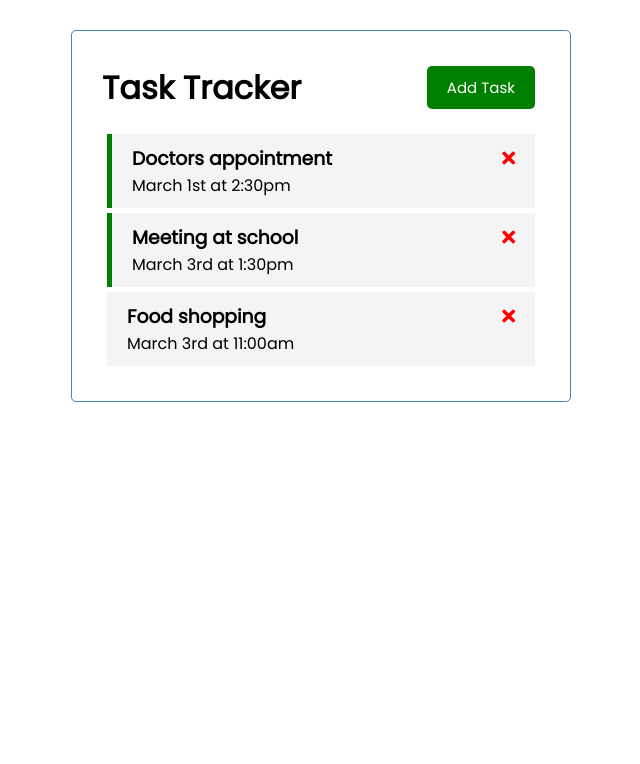
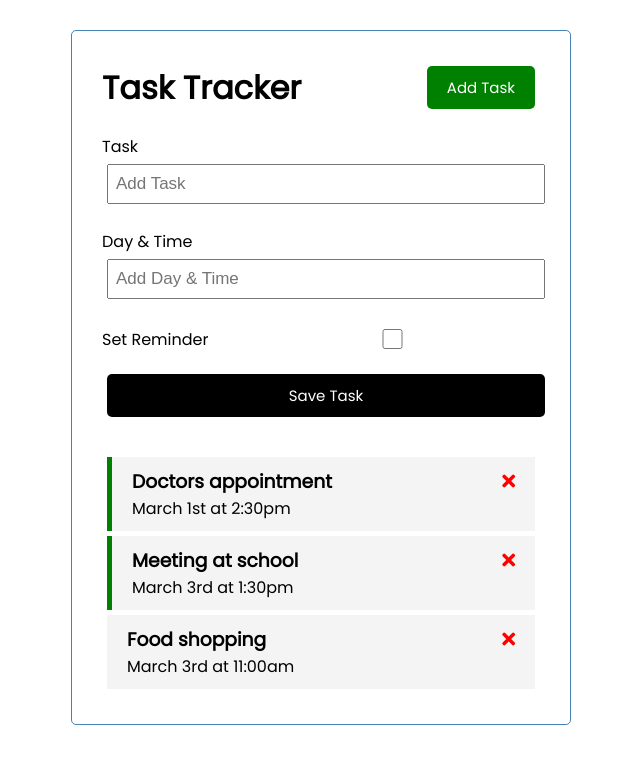
Before and after one commit to ErikAndresFelea/vue-practice-project, a Vue app: page / in a window 1280 px wide. Shown: the top 764 px of the page, without its empty margins (319-959 px from the left). Built offline with nearby package versions, Linux system fonts and the light colour scheme.

Commit message:
feature: add task

```diff
--- a/src/App.vue
+++ b/src/App.vue
@@ -1,39 +1,41 @@
 <template>
   <div class="container">
     <Header title="Task Tracker" />
-    <Tasks
-      @toggle-reminder="toggleReminder"
-      @delete-task="deleteTask"
-      :tasks="tasks"
-    />
+    <AddTask @add-task="addTask" />
+    <Tasks @toggle-reminder="toggleReminder" @delete-task="deleteTask" :tasks="tasks" />
   </div>
 </template>
 
 <script>
-import Header from "./components/Header";
-import Tasks from "./components/Tasks";
+import Header from "./components/Header"
+import Tasks from "./components/Tasks"
+import AddTask from "./components/AddTask"
 
 export default {
   name: "App",
   components: {
     Header,
     Tasks,
+    AddTask,
   },
   data() {
     return {
       tasks: [],
-    };
+    }
   },
   methods: {
+    addTask(task) {
+      this.tasks = [...this.tasks, task]
+    },
     deleteTask(id) {
       if (confirm("Are you sure?")) {
-        this.tasks = this.tasks.filter((task) => task.id !== id);
+        this.tasks = this.tasks.filter((task) => task.id !== id)
       }
     },
     toggleReminder(id) {
       this.tasks = this.tasks.map((task) =>
         task.id === id ? { ...task, reminder: !task.reminder } : task
-      );
+      )
     },
   },
   created() {
@@ -56,9 +58,9 @@
         day: "March 3rd at 11:00am",
         reminder: false,
       },
-    ];
+    ]
   },
-};
+}
 </script>
 
 <style>
--- /dev/null
+++ b/src/components/AddTask.vue
@@ -0,0 +1,91 @@
+<template>
+  <form @submit="onSubmit" class="add-form">
+    <div class="form-control">
+      <label>Task</label>
+      <input type="text" v-model="text" name="text" placeholder="Add Task" />
+    </div>
+    <div class="form-control">
+      <label>Day & Time</label>
+      <input type="text" v-model="day" name="day" placeholder="Add Day & Time" />
+    </div>
+    <div class="form-control form-control-check">
+      <label>Set Reminder</label>
+      <input type="checkbox" v-model="reminder" name="reminder" />
+    </div>
+
+    <input type="submit" value="Save Task" class="btn btn-block" />
+  </form>
+</template>
+
+<script>
+export default {
+  name: "AddTask",
+  data() {
+    return {
+      text: "",
+      day: "",
+      reminder: false,
+    }
+  },
+  methods: {
+    onSubmit(e) {
+      e.preventDefault()
+
+      if (!this.text) {
+        alert("Please add a task")
+        return
+      }
+
+      const newTask = {
+        id: Math.floor(Math.random() * 10000),
+        text: this.text,
+        day: this.day,
+        reminder: this.reminder
+      }
+
+      this.$emit('add-task', newTask)
+
+      this.text = ''
+      this.day = ''
+      this.reminder = false
+    },
+  },
+}
+</script>
+
+<style scoped>
+.add-form {
+  margin-bottom: 40px;
+}
+
+.form-control {
+  margin: 20px 0;
+}
+
+.form-control label {
+  display: block;
+}
+
+.form-control input {
+  width: 100%;
+  height: 40px;
+  margin: 5px;
+  padding: 3px 7px;
+  font-size: 17px;
+}
+
+.form-control-check {
+  display: flex;
+  align-items: center;
+  justify-content: space-between;
+}
+
+.form-control-check label {
+  flex: 1;
+}
+
+.form-control-check input {
+  flex: 2;
+  height: 20px;
+}
+</style>
--- a/src/components/Button.vue
+++ b/src/components/Button.vue
@@ -13,8 +13,8 @@
   },
   methods: {
     onClick() {
-      console.log("Click");
+      console.log("Click")
     },
   },
-};
+}
 </script>
--- a/src/components/Header.vue
+++ b/src/components/Header.vue
@@ -6,7 +6,7 @@
 </template>
 
 <script>
-import Button from "./Button";
+import Button from "./Button"
 
 export default {
   name: "Header",
@@ -16,7 +16,7 @@
   components: {
     Button,
   },
-};
+}
 </script>
 
 <style scoped>
--- a/src/components/Task.vue
+++ b/src/components/Task.vue
@@ -1,8 +1,5 @@
 <template>
-  <div
-    @dblclick="$emit('toggle-reminder', task.id)"
-    :class="[task.reminder ? 'reminder' : '', 'task']"
-  >
+  <div @dblclick="$emit('toggle-reminder', task.id)" :class="[task.reminder ? 'reminder' : '', 'task']">
     <h3>
       {{ task.text }}
       <i @click="$emit('delete-task', task.id)" class="fas fa-times"></i>
--- a/src/components/Tasks.vue
+++ b/src/components/Tasks.vue
@@ -1,11 +1,12 @@
 <template>
   <div :key="task.id" v-for="task in tasks">
-    <Task @toggle-reminder="$emit('toggle-reminder', task.id)" @delete-task="$emit('delete-task', task.id)" :task="task" />
+    <Task @toggle-reminder="$emit('toggle-reminder', task.id)" @delete-task="$emit('delete-task', task.id)"
+      :task="task" />
   </div>
 </template>
 
 <script>
-import Task from "./Task";
+import Task from "./Task"
 
 export default {
   name: "Tasks",
```
